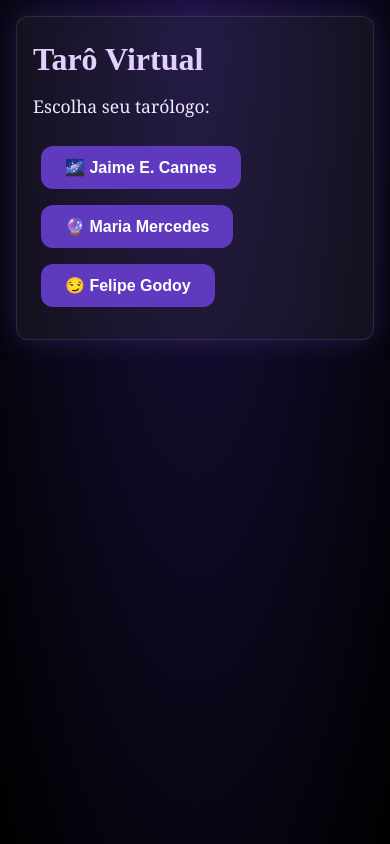
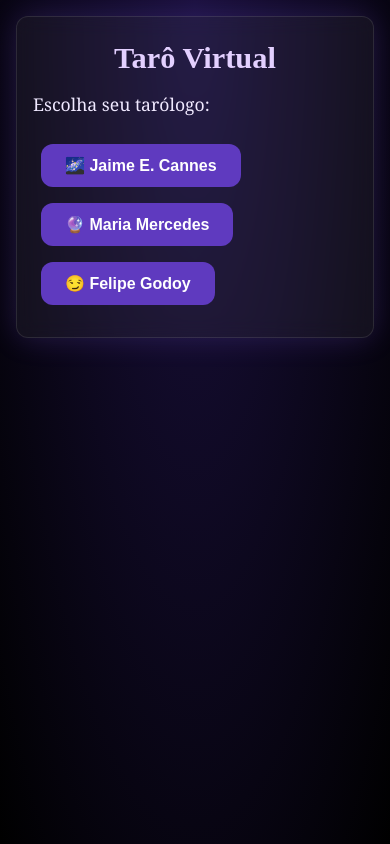
Before and after one commit to philgodoy96/taro-virtual, a React (Vite) app in the folder frontend/: page / in a window 390 px wide. Built offline with nearby package versions, Linux system fonts and the light colour scheme.

Commit message:
Aumenta tamanho dos títulos e melhora destaque visual para tarólogo e etapa

```diff
--- a/frontend/src/styles.css
+++ b/frontend/src/styles.css
@@ -27,10 +27,28 @@ body {
 }
 
 /* Títulos */
-h1, h2, h3 {
+h1 {
   font-family: 'Cinzel Decorative', cursive;
   color: #e3d0ff;
+  font-size: 2.2rem;
   margin-bottom: 1rem;
+  text-align: center;
+}
+
+h2 {
+  font-family: 'Cinzel Decorative', cursive;
+  color: #e3d0ff;
+  font-size: 1.8rem;
+  margin-bottom: 1rem;
+  text-align: center;
+}
+
+h3 {
+  font-family: 'Cinzel Decorative', cursive;
+  color: #e3d0ff;
+  font-size: 1.4rem;
+  margin-bottom: 1rem;
+  text-align: center;
 }
 
 /* Parágrafos e labels */
@@ -46,7 +64,7 @@ h1, h2, h3 {
   font-size: 1.05rem;
   border-radius: 10px;
   border: none;
-  margin-bottom: 1rem;
+  margin-bottom: 1.25rem;
   background-color: #2d1d4a;
   color: #fff;
   outline: none;
@@ -56,7 +74,6 @@ h1, h2, h3 {
   line-height: 1.6;
 }
 
-/* Placeholder elegante */
 .pergunta-textarea::placeholder {
   font-family: 'Georgia', serif;
   font-size: 0.95rem;
@@ -193,6 +210,18 @@ button.interpretar-btn {
     border-radius: 12px;
   }
 
+  h1 {
+    font-size: 1.9rem;
+  }
+
+  h2 {
+    font-size: 1.6rem;
+  }
+
+  h3 {
+    font-size: 1.3rem;
+  }
+
   .pergunta-textarea {
     font-size: 1rem;
     padding: 1rem;
```
